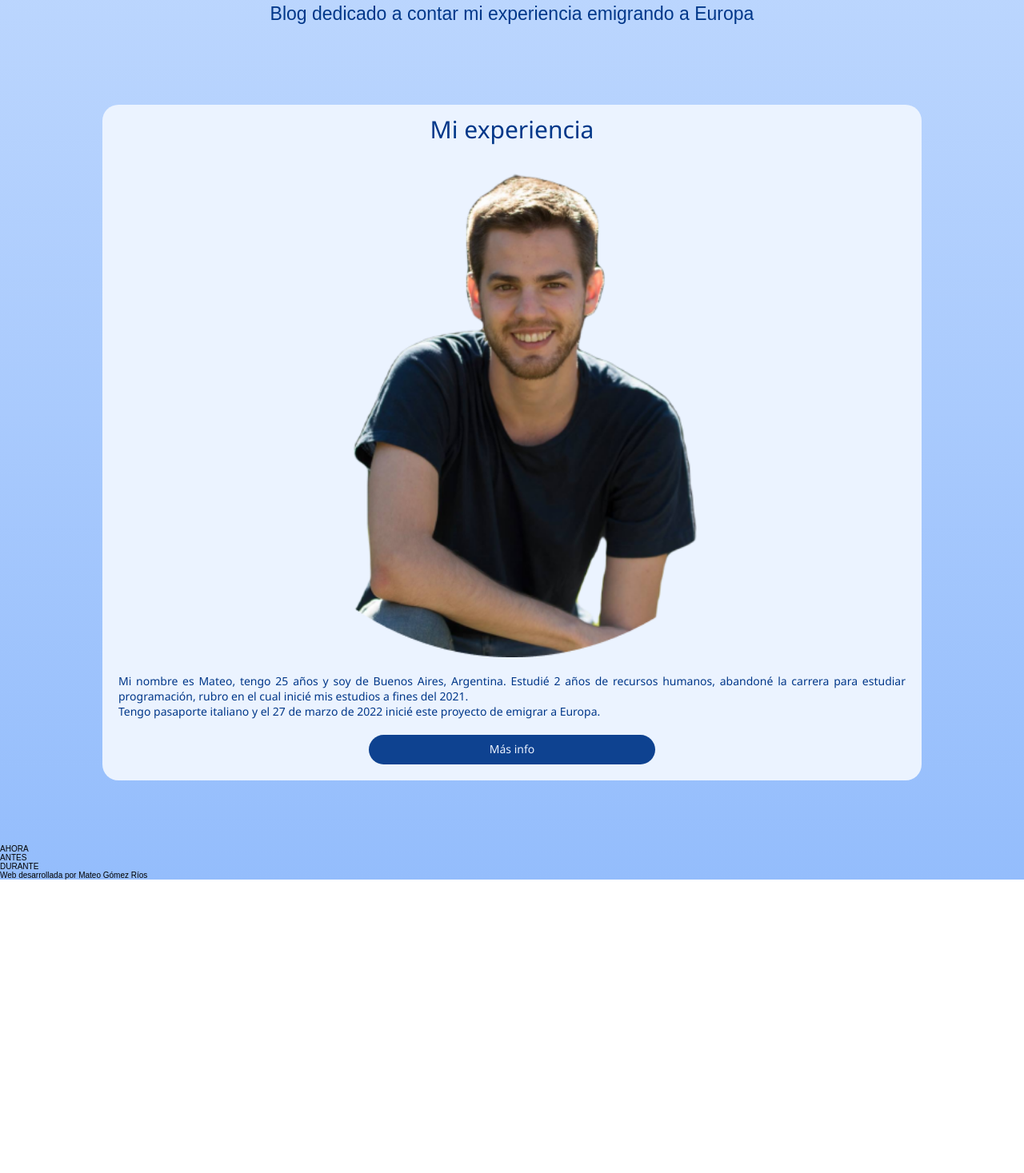
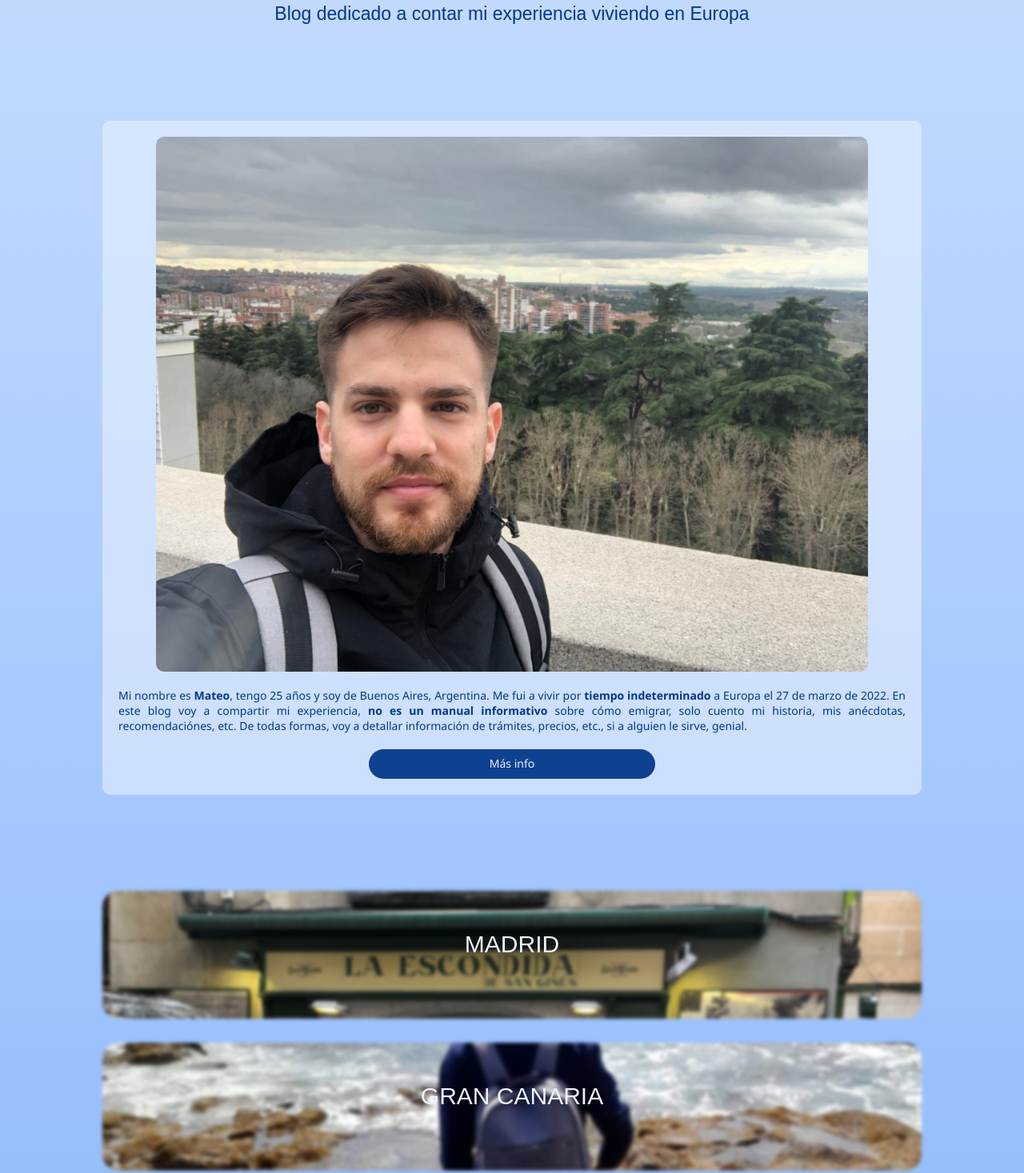
Before and after one commit to mmateogr/Mateo-s-Experience, a plain HTML site: page index.html in a window 1280 px wide. Shown: the part 1236-2703 px from the top of the page at 80% size. Before the commit the page ends 2336 px from the top, so only its background shows below. Drawn offline with Linux system fonts and the light colour scheme; a web font is replaced by a local one.

Commit message:
Prueba final nro 1 del home y principio de la página mi viaje

```diff
--- a/index.html
+++ b/index.html
@@ -4,35 +4,34 @@
     <meta charset="UTF-8">
     <meta http-equiv="X-UA-Compatible" content="IE=edge">
     <meta name="viewport" content="width=device-width, initial-scale=1.0">
-    <title>Document</title>
+    <title>Mateo&#39s Experience</title>
     <link rel="stylesheet" href="css/estilos.css">
 </head>
 <body>
     <header class="encabezado">
-        <h4 class="mateo">M</h4>
+        <h4> <a class="mateo" href="/index.html">M</a> </h4>
         <ul>
-            <li>Ahora</li>
-            <li>Antes</li>
-            <li>Durante</li>
+            <li> <a href="/paginas/miViaje.html">Mi viaje</a> </li>
+            <!--<li>Antes</li>-->
+            <li> <a href="#cards">Lugares</a> </li>
         </ul>
     </header>
     <section class="inicial">
         <div class="titulos">
             <h1>MATEO&#39S <br> EXPERIENCE</h1>
-            <H2>Emigrando a <br> Europa</H2>
+            <H2>Viviendo en <br> Europa</H2>
         </div>
         <img class="imgInicial" src="imagenes/imagenPrincipal.png" alt="Viaje">
     </section>
     <div class="divDescripcion">
-        <h3 class="descripcionWeb">Blog dedicado a contar mi experiencia emigrando a Europa</h3>
+        <h3 class="descripcionWeb">Blog dedicado a contar mi experiencia viviendo en Europa</h3>
     </div>
     <section>
         <div class="divBiografia">
-            <p class="tituloIntro">Mi experiencia</p>
-            <img class="mateoPng" src="/imagenes/mateoPng.png" alt="Mateo">
+           <!---->
+            <img class="mateoSelfie" src="/imagenes/mateoSelfie.JPEG" alt="Mateo">
             <div>
-                <p>Mi nombre es Mateo, tengo 25 años y soy de Buenos Aires, Argentina. Estudié 2 años de recursos humanos, abandoné la carrera para estudiar programación, rubro en el cual inicié mis estudios a fines del 2021. <br>
-                Tengo pasaporte italiano y el 27 de marzo de 2022 inicié este proyecto de emigrar a Europa.</p>
+                <p>Mi nombre es <b>Mateo</b>, tengo 25 años y soy de Buenos Aires, Argentina. Me fui a vivir por <b>tiempo indeterminado</b> a Europa el 27 de marzo de 2022. En este blog voy a compartir mi experiencia, <b>no es un manual informativo</b> sobre cómo emigrar, solo cuento mi historia, mis anécdotas, recomendaciónes, etc. De todas formas, voy a detallar información de trámites, precios, etc., si a alguien le sirve, genial. </p>
             </div>
             <div class="masInfo">
                 <p>Más info</p>
@@ -40,15 +39,14 @@
         </div>
     </section>
 
-    <section>
-        <div>
-            <p>AHORA</p>
+    <section class="cards" id="cards">
+        <div class="preCard1">
+            <p class="etiquetasCards">MADRID</p>
+            <div class="card1"></div>
         </div>
-        <div>
-            <p>ANTES</p>
-        </div>
-        <div>
-            <p>DURANTE</p>
+        <div class="preCard2">
+            <p class="etiquetasCards">GRAN CANARIA</p>
+            <div class="card2"></div>
         </div>
     </section>
 
--- a/scss/_generales.scss
+++ b/scss/_generales.scss
@@ -21,15 +21,27 @@ html {
     .mateo {
         font-size: 2.5rem;
         margin-left: 2rem;
+        text-decoration: none;
+        color: #003789;
     }
     ul {
         display: flex;
         align-items: center;
         list-style: none;
+
         li {
             margin-right: 2rem;
             font-size: 2rem;
+            a {
+                text-decoration: none;
+                color: #003789;
+            }
         }
 
     }
 }
+
+footer {
+    text-align: center;
+    background-color: #6089c6;
+}
--- a/scss/_paginas.scss
+++ b/scss/_paginas.scss
@@ -35,18 +35,19 @@
         color: #003789;
         text-align: center;
         width: 90%;
-        margin-bottom: 10rem;
+        margin-bottom: 12rem;
+        text-decoration: none;
     }
 }
 
 .divBiografia {
-    background-color: #EBF3FF;
+    background-color: #ebf3ff8d;
     width: 80%;
-    border-radius: 20px 20px 20px 20px;
+    border-radius: 10px;
     margin-left: auto;
     margin-right: auto;
     text-align: justify;
-    margin-bottom: 8rem;
+    margin-bottom: 12rem;
     display: flex;
     flex-direction: column;
         .tituloIntro {
@@ -54,11 +55,13 @@
             text-align: center;
             font-size: 3rem;
         }
-        .mateoPng {
-            width: 60%;
+        .mateoSelfie {
+            margin-top: 2rem;
+            width: 87%;
             margin-left: auto;
             margin-right: auto;
             margin-bottom: 2rem;
+            border-radius: 10px;
         }
         p {
             font-family: "Segoe UI", Arial, sans-serif;
@@ -69,7 +72,7 @@
         }
         .masInfo {
             background-color: #0E4290;
-            border-radius: 20px 20px 20px 20px;
+            border-radius: 20px;
             width: 35%;
             margin-left: auto;
             margin-right: auto;
@@ -84,5 +87,51 @@
         }
 }
 
+.cards {
+    display: flex;
+    flex-direction: column;
+    justify-content: space-evenly;
+    align-items: center;
+    margin-bottom: 5rem;
+    .preCard1, .preCard2 {
+        width: 100%;
+        display: flex;
+        justify-content: center;
+        position: relative;
+        p {
+            position: absolute;
+            top: 50px;
+            font-size: 3rem;
+            font-weight: 300;
+            color: #EBF3FF;
+            z-index: 1;
+
+        }
+        .card1, .card2 {
+            width: 80%;
+            height: 20vh;
+            background-size: cover;
+            margin-bottom: 3rem;
+            border-radius: 20px;
+            display: flex;
+
+            filter: blur(2px);
+
+        }
+    }
+
+    .card1 {
+        background-image: url(/imagenes/churros.JPEG);
+        background-position: 20% 10%;
+    }
+
+    .card2 {
+        background-image: url(/imagenes/deEspalda.JPG);
+        background-position: 0 60%;
+    }
+}
+
 
 /* - - - - - - - - - - - - - - - - - - - - - - - - - - - -PÁGINA PRINCIPAL- - - - - - - - - -*/
+/* - - - - - - - - - - - - - - - - - - - - - - - - - - - -MI VIAJE- - - - - - - - - -*/
+/* - - - - - - - - - - - - - - - - - - - - - - - - - - - -MI VIAJE- - - - - - - - - -*/
```
Also changed, not shown: paginas/miViaje.html (added, +40 -0 lines), css/estilos.css, imagenes/avion.JPEG (added), imagenes/churros.JPEG (added), imagenes/deEspalda.JPG (added), imagenes/mateoComiendo.JPEG (added), imagenes/mateoPng.png (deleted), imagenes/mateoSelfie.JPEG (added), paginas/ahora.html (deleted), 1 other file.
